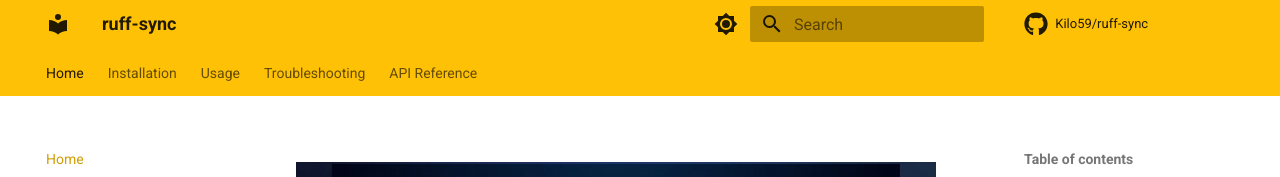
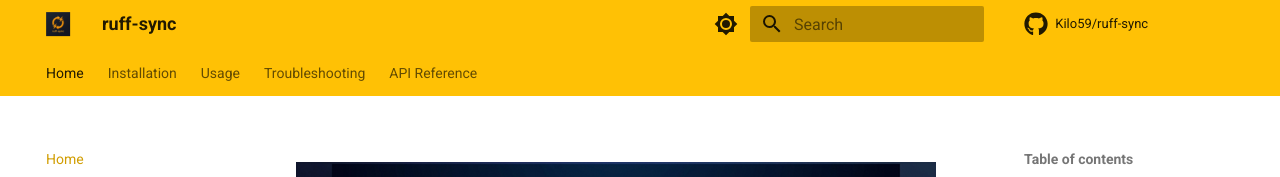
Before and after one commit to Kilo59/ruff-sync, an MkDocs documentation site: the page built from docs/index.md, in a window 1280 px wide. Shown: the top 177 px of the page. Built offline with MkDocs 1.6.1 and Material for MkDocs 9.7.7, drawn with Linux system fonts in a browser that asks for light colours; comment, search, counter and statistics services are not loaded.

Commit message:
add custom logo

```diff
--- a/mkdocs.yml
+++ b/mkdocs.yml
@@ -8,6 +8,8 @@ edit_uri: edit/main/docs/
 
 theme:
   name: material
+  logo: assets/logo.png
+  favicon: assets/logo.png
   palette:
     - media: "(prefers-color-scheme: light)"
       scheme: default
```
Also changed, not shown: docs/assets/logo.png (added).
